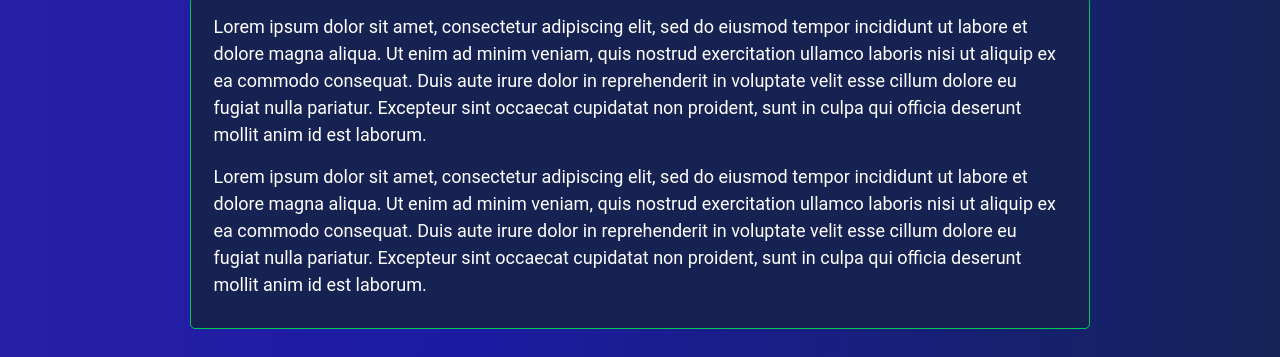
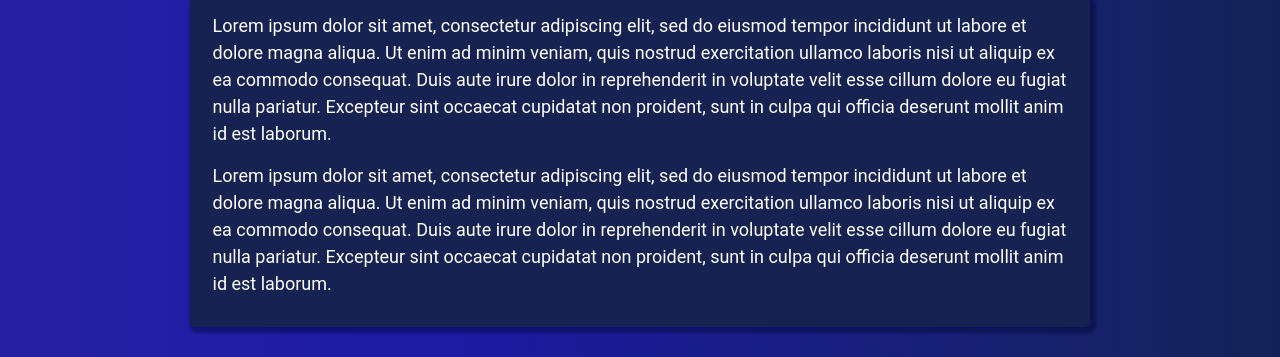
Before and after one commit to dkempton12/portfolio-2021, a Gatsby site: page / in a window 1280 px wide. Shown: the part 443-800 px from the top of the page. Built offline with nearby package versions, Linux system fonts and the light colour scheme; Gatsby itself is replaced by a stand-in of ours; a web font is replaced by a local one.

Commit message:
adding box-shadow for TextBlock

```diff
--- a/src/components/TextBlock/TextBlock.scss
+++ b/src/components/TextBlock/TextBlock.scss
@@ -1,8 +1,8 @@
 .text-block {
   padding: 1rem 1.5rem;
-  border: 1px solid #00c957;
   border-radius: 5px;
   background: #162252;
+  box-shadow: 3px 3px 3px 3px rgb(0, 0, 51, 0.4);
 }
 
 .text-block:hover p {
```
